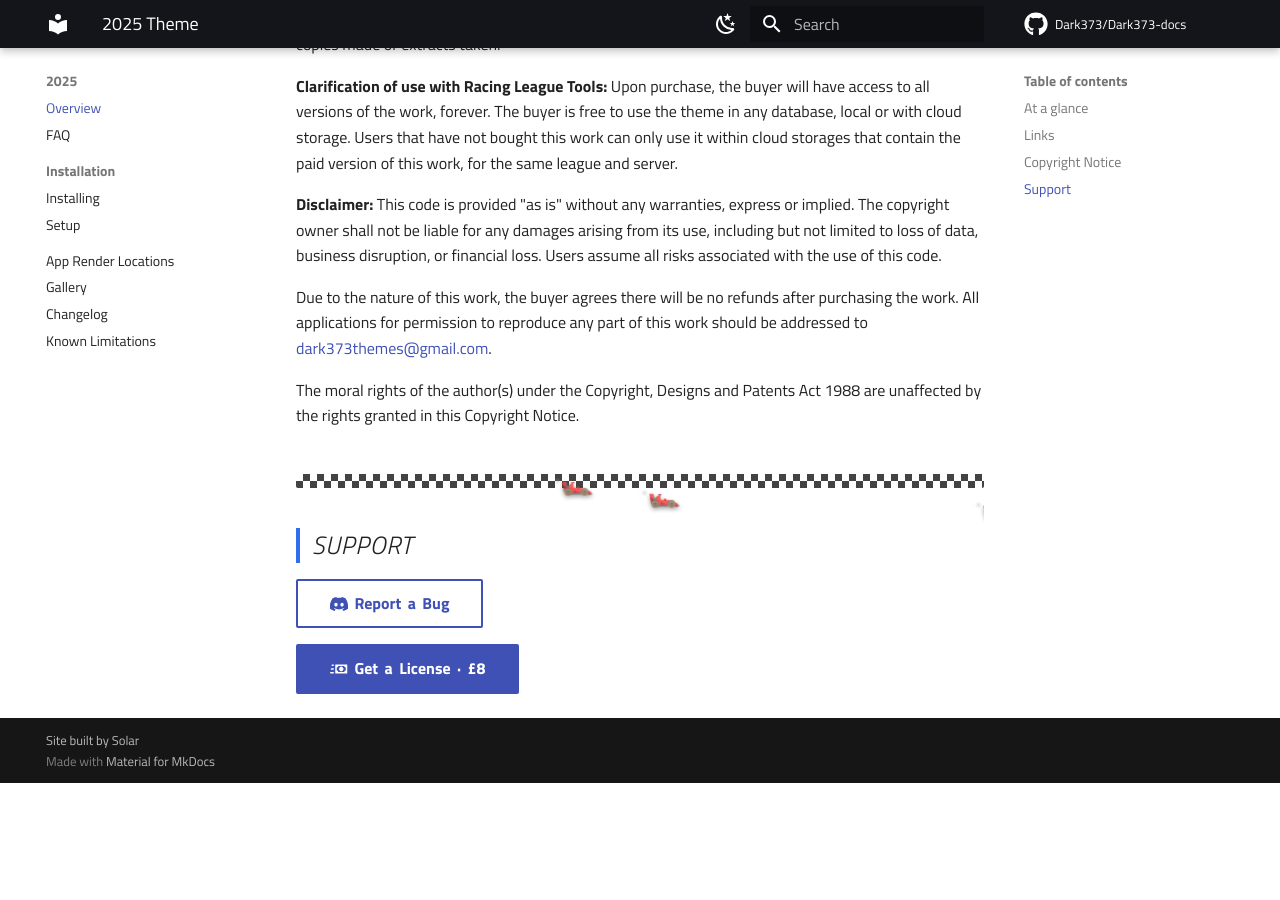
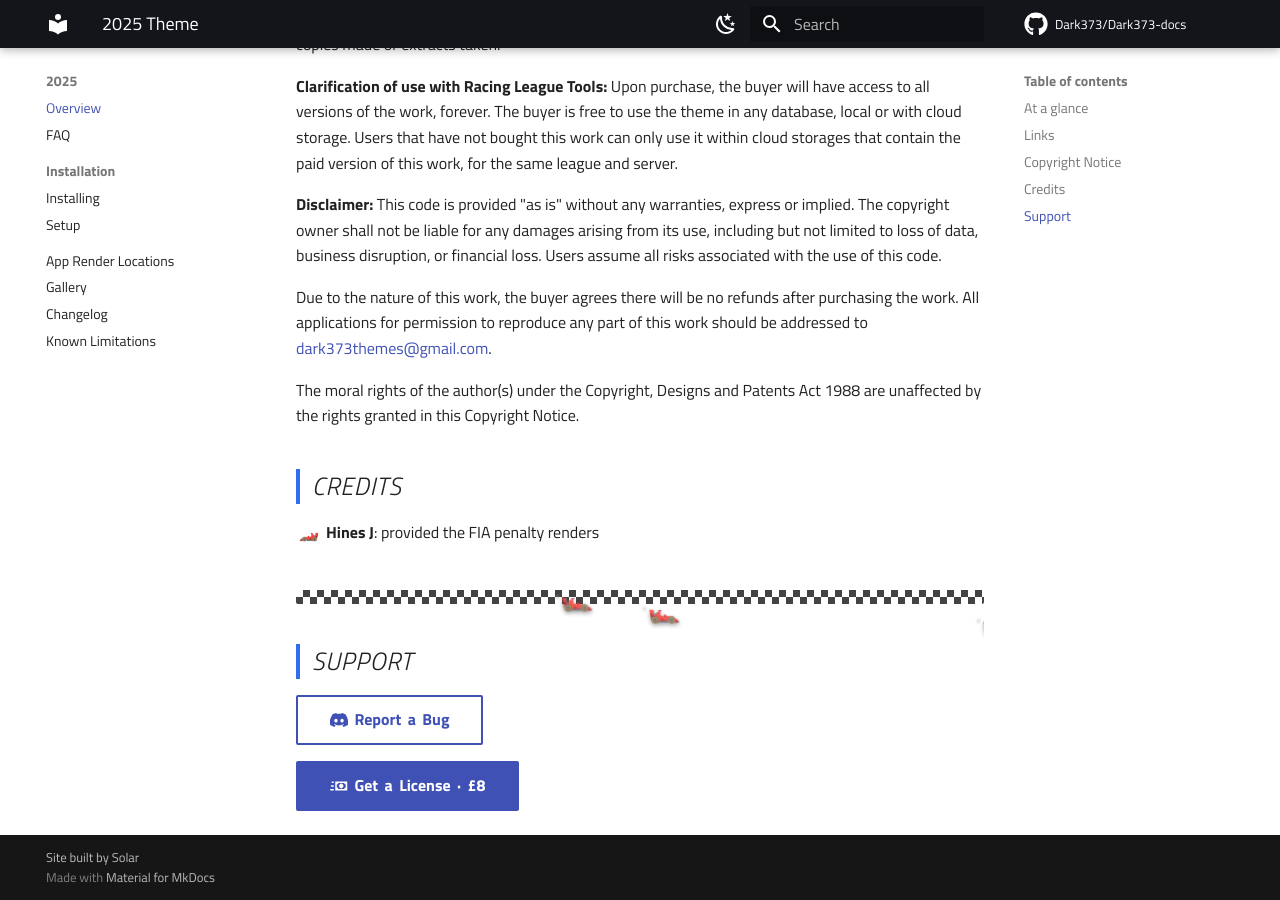
Before and after one commit to Dark373/Dark373-docs, an MkDocs documentation site: the page built from docs/f1-2025-theme/index.md, in a window 1280 px wide and 900 px high, scrolled down 1507 px. Built offline with MkDocs 1.6.1 and Material for MkDocs 9.7.7, drawn with Linux system fonts in a browser that asks for light colours; comment, search, counter and statistics services are not loaded; before the commit the page ends 2290 px from its top, so only the background shows below that.

Commit message:
Add a Credits section to both theme Overview pages
Right after Copyright Notice, before Support - the legal notice, then a human thank-you, then the CTA. 2025: Hines J for the FIA penalty renders. 2026: lilracer1 for the F1OutlineNumbers font.

Co-Authored-By: Claude Sonnet 5 <noreply@anthropic.com>

Claude-Session: https://claude.ai/code/session_01WEWdRkUQPkz2PnDqHzXaDT

```diff
--- a/docs/f1-2025-theme/index.md
+++ b/docs/f1-2025-theme/index.md
@@ -79,6 +79,10 @@ any part of this work should be addressed to
 The moral rights of the author(s) under the Copyright, Designs and Patents
 Act 1988 are unaffected by the rights granted in this Copyright Notice.
 
+## Credits {: .f1-heading }
+
+- **Hines J**: provided the FIA penalty renders
+
 <div class="checker-divider"></div>
 
 ## Support {: .f1-heading }
--- a/docs/f1-2026-theme/index.md
+++ b/docs/f1-2026-theme/index.md
@@ -100,6 +100,10 @@ any part of this work should be addressed to
 The moral rights of the author(s) under the Copyright, Designs and Patents
 Act 1988 are unaffected by the rights granted in this Copyright Notice.
 
+## Credits {: .f1-heading }
+
+- **lilracer1**: provided the F1OutlineNumbers font
+
 <div class="checker-divider"></div>
 
 ## Support {: .f1-heading }
```
